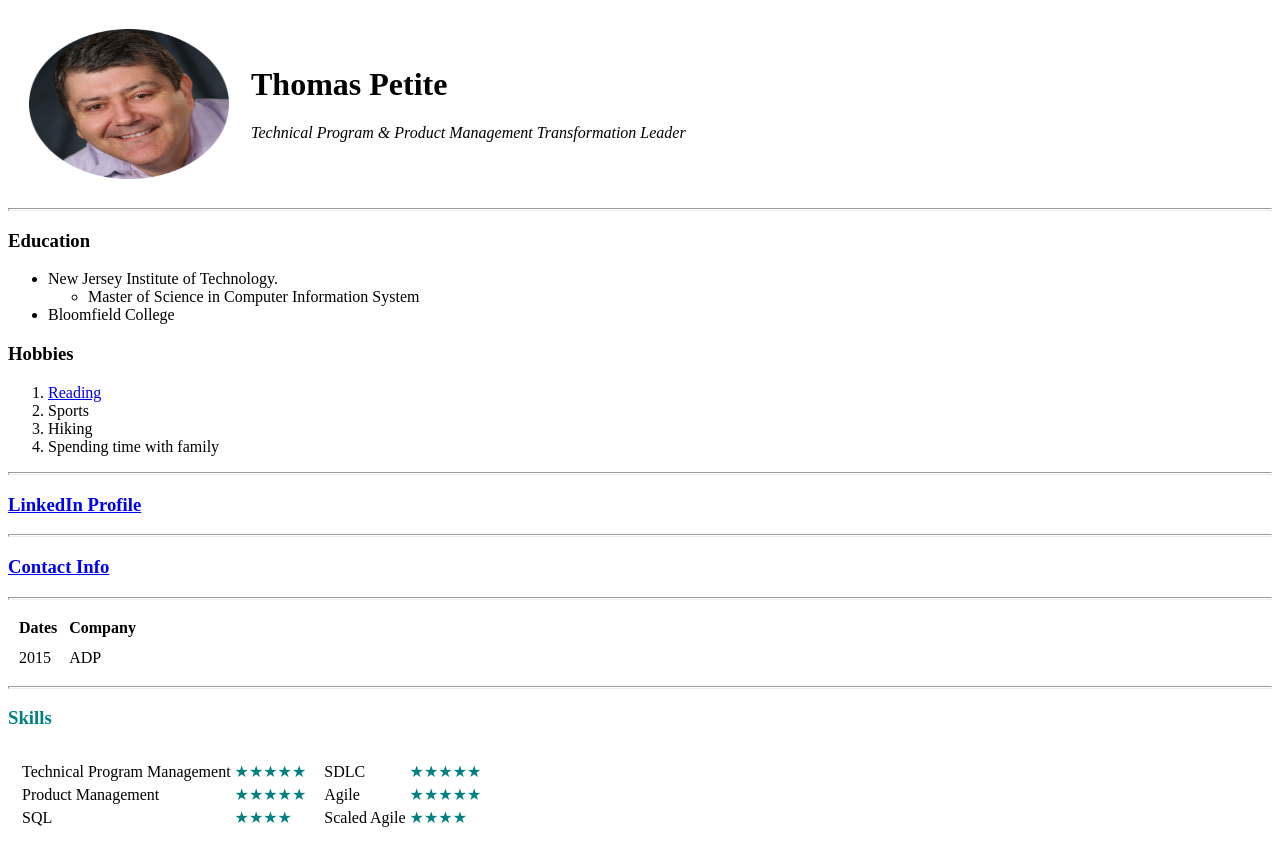
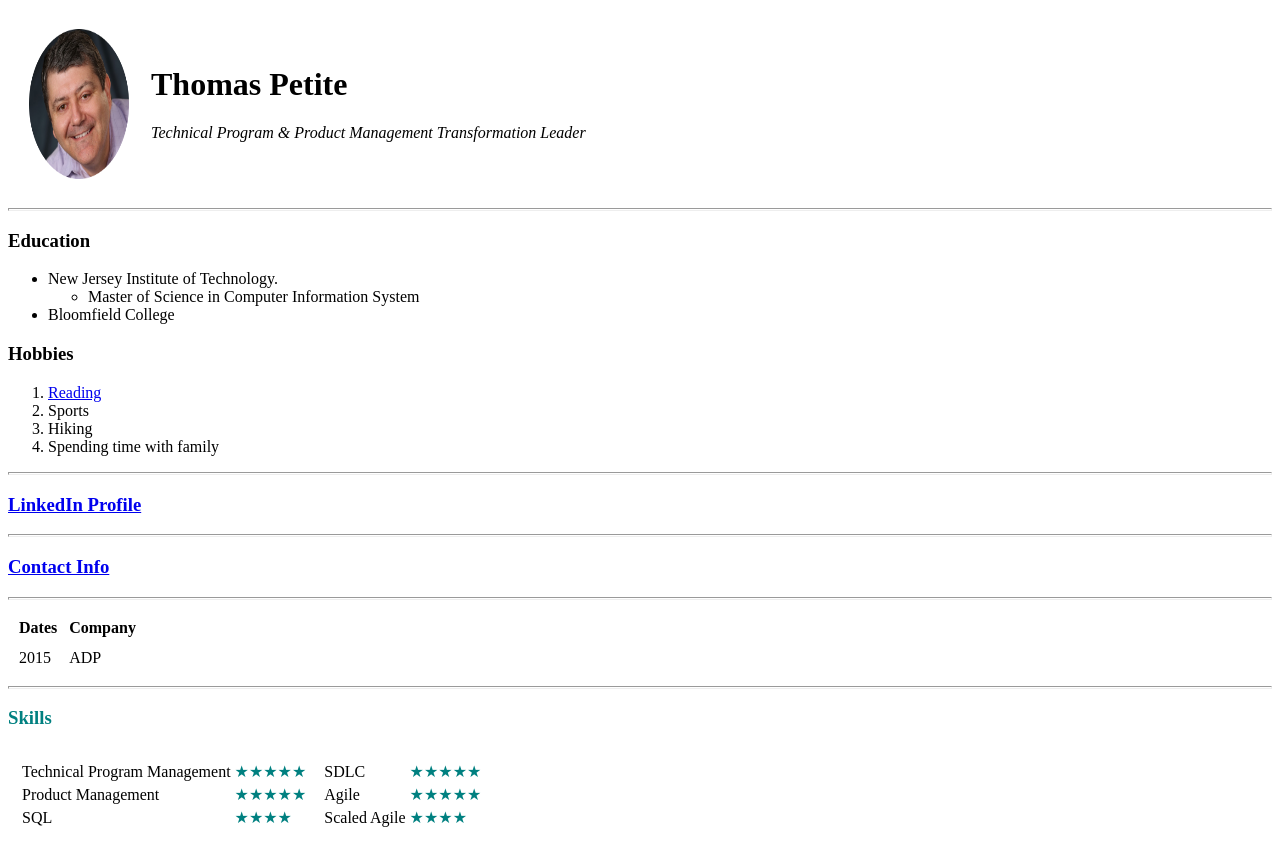
Before and after one commit to petitet/cv, a plain HTML site: page index.html in a window 1280 px wide. Drawn offline with Linux system fonts and the light colour scheme.

Commit message:
Update index.html

```diff
--- a/index.html
+++ b/index.html
@@ -10,7 +10,7 @@
                 <td>
                     <img src="images/petite profile-modified.png"
                          alt="tom petite profile pcture"
-                         width="200"
+                         width="100"
                          height="150"/>
                 </td>
 
```
